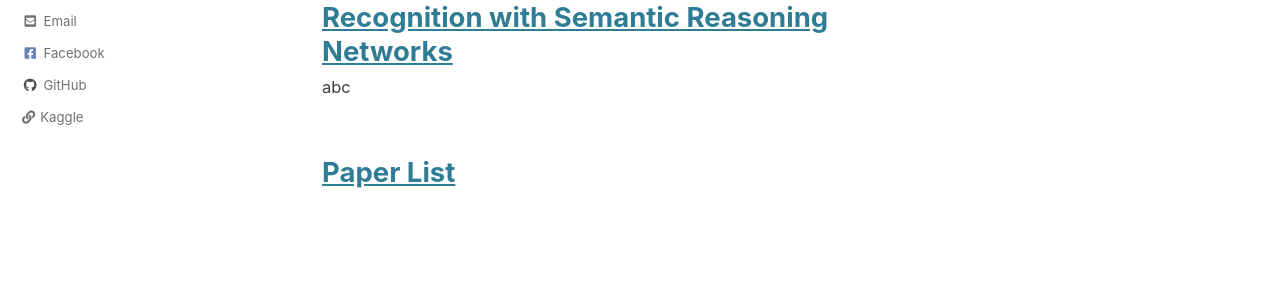
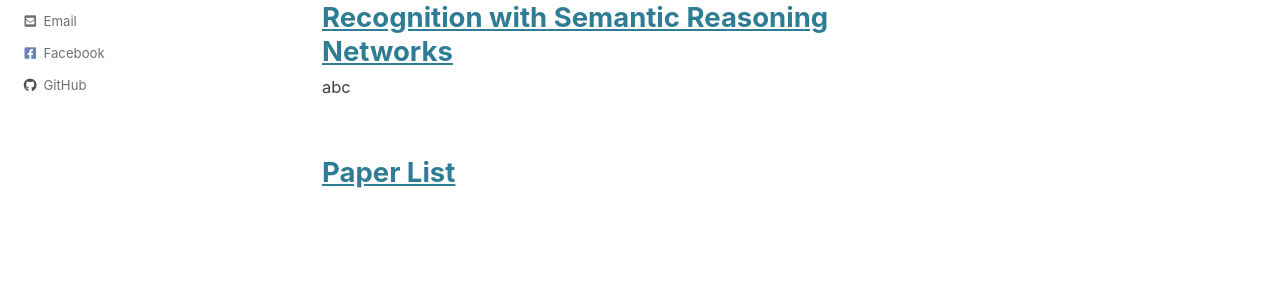
Before and after one commit to ijjustinKim/ijjustinKim.github.io, a Jekyll site: the page built from index.html, in a window 1280 px wide. Shown: the part 610-910 px from the top of the page. Built offline with Jekyll 4.4.1, drawn with Linux system fonts in a browser that asks for light colours; cached includes are drawn as plain includes; the list of posts is cut into pages by our own code.

Commit message:
updating social profiles

```diff
--- a/_config.yml
+++ b/_config.yml
@@ -117,9 +117,9 @@ author:
     - label: "Instagram"
       icon: "fab fa-fw fa-instagram"
       # url: "https://instagram.com/"
-    - label: "Kaggle"
-      icon: ""
-      url: "https://www.kaggle.com/ijjustinkim"
+    - label: #"Kaggle"
+      icon: #""
+      url: #"https://www.kaggle.com/ijjustinkim"
 
 # Site Footer
 footer:
```
